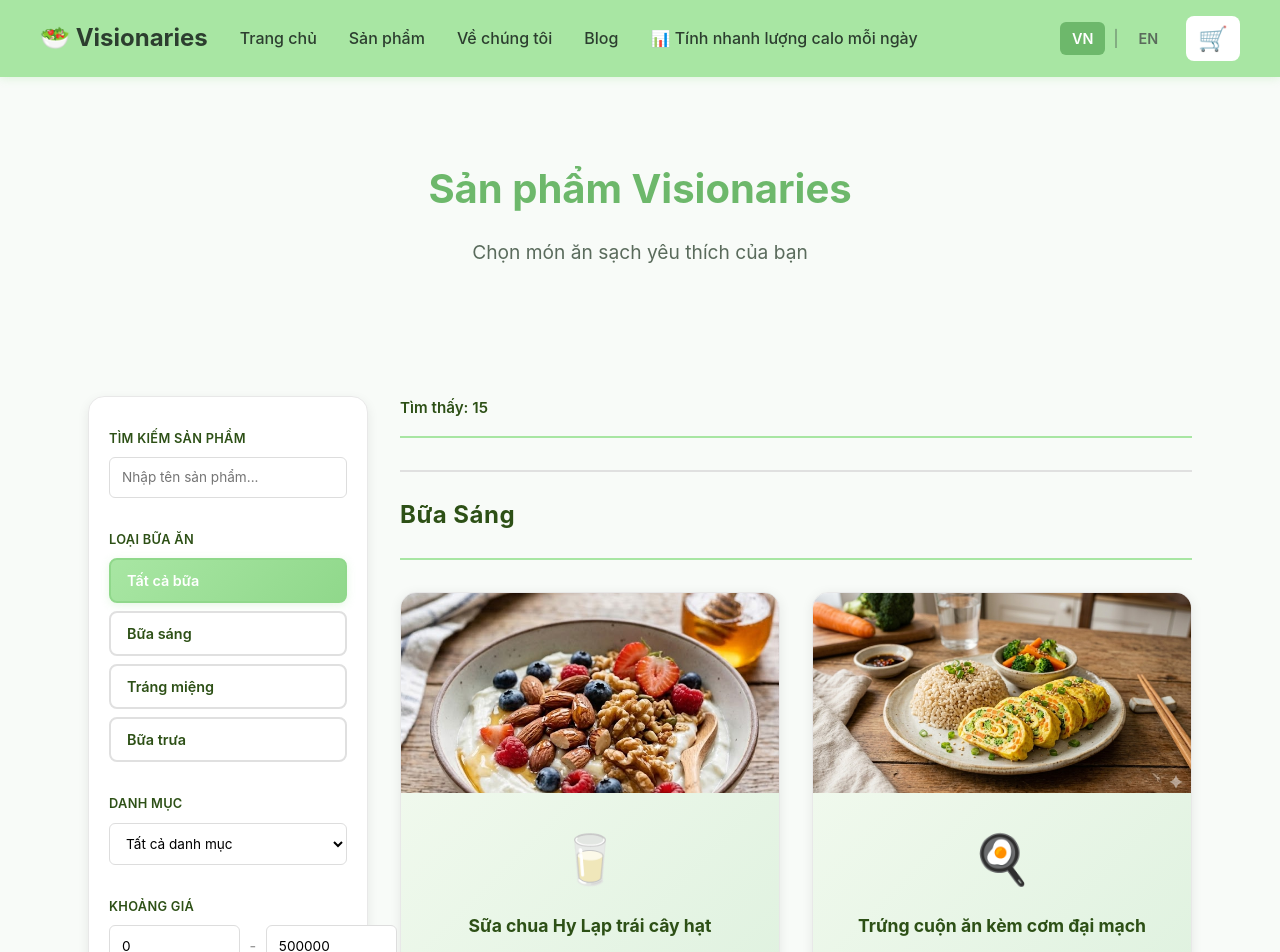
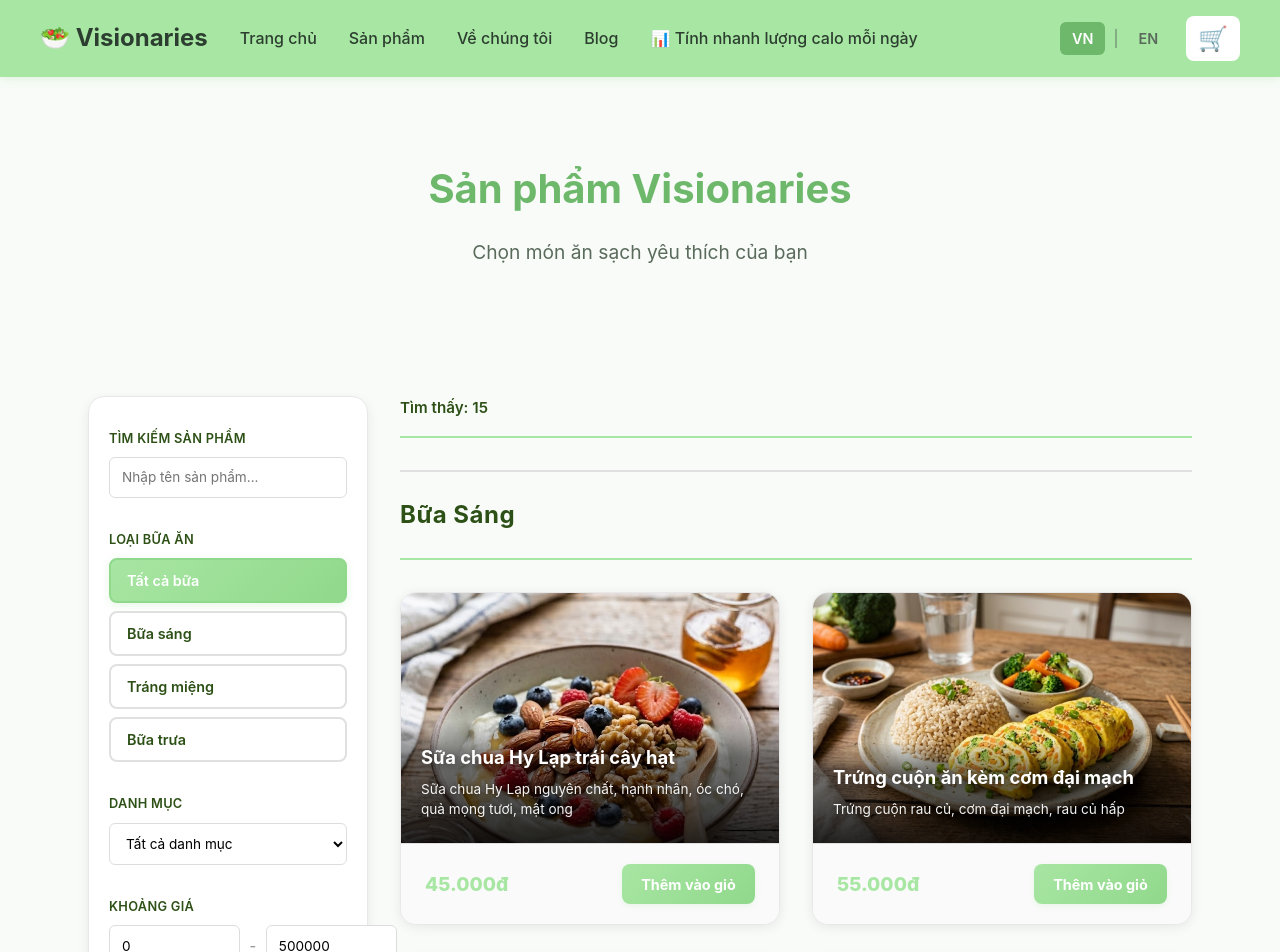
Before and after one commit to sSyRuSs/eat-clean, a Next.js app: page /products in a window 1280 px wide. Shown: the top 952 px of the page. Built offline with nearby package versions, Linux system fonts and the light colour scheme.

Commit message:
feat: enhance product card overlay with title and description, remove old header styles

```diff
--- a/app/components/ProductSearch.module.css
+++ b/app/components/ProductSearch.module.css
@@ -165,7 +165,7 @@
 
 .imageContainer {
   width: 100%;
-  height: 200px;
+  height: 250px;
   position: relative;
   overflow: hidden;
   background: linear-gradient(135deg, #f0f9ed 0%, #e0f2e0 100%);
@@ -175,40 +175,69 @@
   width: 100%;
   height: 100%;
   object-fit: cover;
-  transition: transform 0.3s ease;
+  transition: transform 0.4s ease;
 }
 
 .card:hover .productImage {
-  transform: scale(1.05);
+  transform: scale(1.08);
 }
 
-.cardHeader {
-  padding: 1.75rem 1.5rem;
-  background: linear-gradient(135deg, #f0f9ed 0%, #e0f2e0 100%);
+.imageOverlay {
+  position: absolute;
+  bottom: 0;
+  left: 0;
+  right: 0;
+  padding: 1.5rem 1.25rem;
+  background: linear-gradient(to top, rgba(0, 0, 0, 0.85) 0%, rgba(0, 0, 0, 0.5) 70%, transparent 100%);
   display: flex;
   flex-direction: column;
-  align-items: center;
-  gap: 1rem;
-  border-bottom: 1px solid #e0e0e0;
+  align-items: flex-start;
+  gap: 0.5rem;
+  transition: all 0.4s ease;
 }
 
-.emoji {
-  font-size: 3rem;
-  transition: transform 0.3s;
+.card:hover .imageOverlay {
+  background: linear-gradient(to top, rgba(0, 0, 0, 0.85) 0%, rgba(0, 0, 0, 0.6) 70%, rgba(0, 0, 0, 0.2) 100%);
+  padding-bottom: 1.75rem;
 }
 
-.card:hover .emoji {
-  transform: scale(1.1);
+.overlayTitle {
+  margin: 0;
+  font-size: 1.15rem;
+  color: white;
+  text-align: left;
+  font-weight: 700;
+  line-height: 1.4;
+  text-shadow: 0 2px 8px rgba(0, 0, 0, 0.5);
+  transition: all 0.4s ease;
 }
 
-.cardHeader h3 {
+.card:hover .overlayTitle {
+  text-shadow: 0 3px 12px rgba(0, 0, 0, 0.7);
+  transform: translateY(-2px);
+}
+
+.overlayDescription {
   margin: 0;
-  font-size: 1.1rem;
-  color: #2d5016;
-  text-align: center;
-  font-weight: 700;
-  line-height: 1.4;
+  font-size: 0.85rem;
+  color: rgba(255, 255, 255, 0.95);
+  text-align: left;
+  line-height: 1.5;
+  text-shadow: 0 1px 4px rgba(0, 0, 0, 0.5);
+  transition: all 0.4s ease;
 }
+
+.card:hover .overlayDescription {
+  color: white;
+  text-shadow: 0 2px 6px rgba(0, 0, 0, 0.7);
+}
+
+/* Old cardHeader - hidden */
+.cardHeader {
+  display: none;
+}
+
+/* Old emoji styles - removed */
 
 .description {
   padding: 1.25rem 1.5rem;
@@ -383,16 +412,10 @@
     padding: 0;
   }
 
-  .emoji {
-    font-size: 2.5rem;
-  }
+  /* Old emoji and cardHeader styles removed */
 
-  .cardHeader {
-    padding: 1.25rem 1rem;
-  }
-
-  .cardHeader h3 {
-    font-size: 0.95rem;
+  .overlayTitle {
+    font-size: 1rem;
   }
 
   .description {
--- a/app/components/ProductSearch.tsx
+++ b/app/components/ProductSearch.tsx
@@ -86,16 +86,15 @@ export default function ProductSearch() {
                       className={styles.productImage}
                       style={{ objectFit: 'cover' }}
                     />
+                    <div className={styles.imageOverlay}>
+                      <h3 className={styles.overlayTitle}>{getProductName(product, language)}</h3>
+                      <p className={styles.overlayDescription}>
+                        {getProductDescription(product, language)}
+                      </p>
+                    </div>
                   </div>
                 )}
-                <div className={styles.cardHeader}>
-                  <span className={styles.emoji}>{product.emoji}</span>
-                  <h3>{getProductName(product, language)}</h3>
-                </div>
               </Link>
-              <p className={styles.description}>
-                {getProductDescription(product, language)}
-              </p>
               <div className={styles.cardFooter}>
                 <span className={styles.price}>{product.price}</span>
                 <button
```
